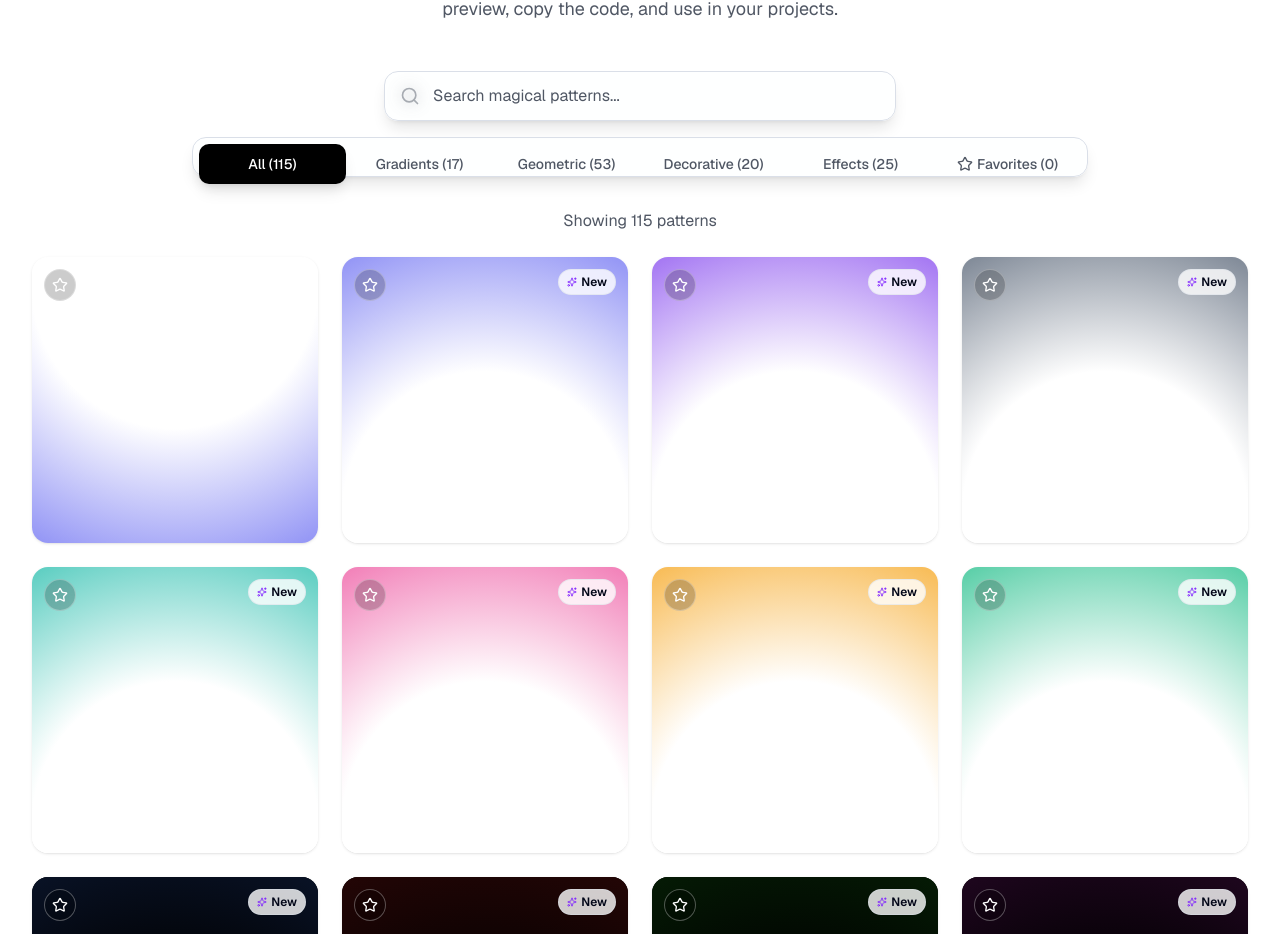
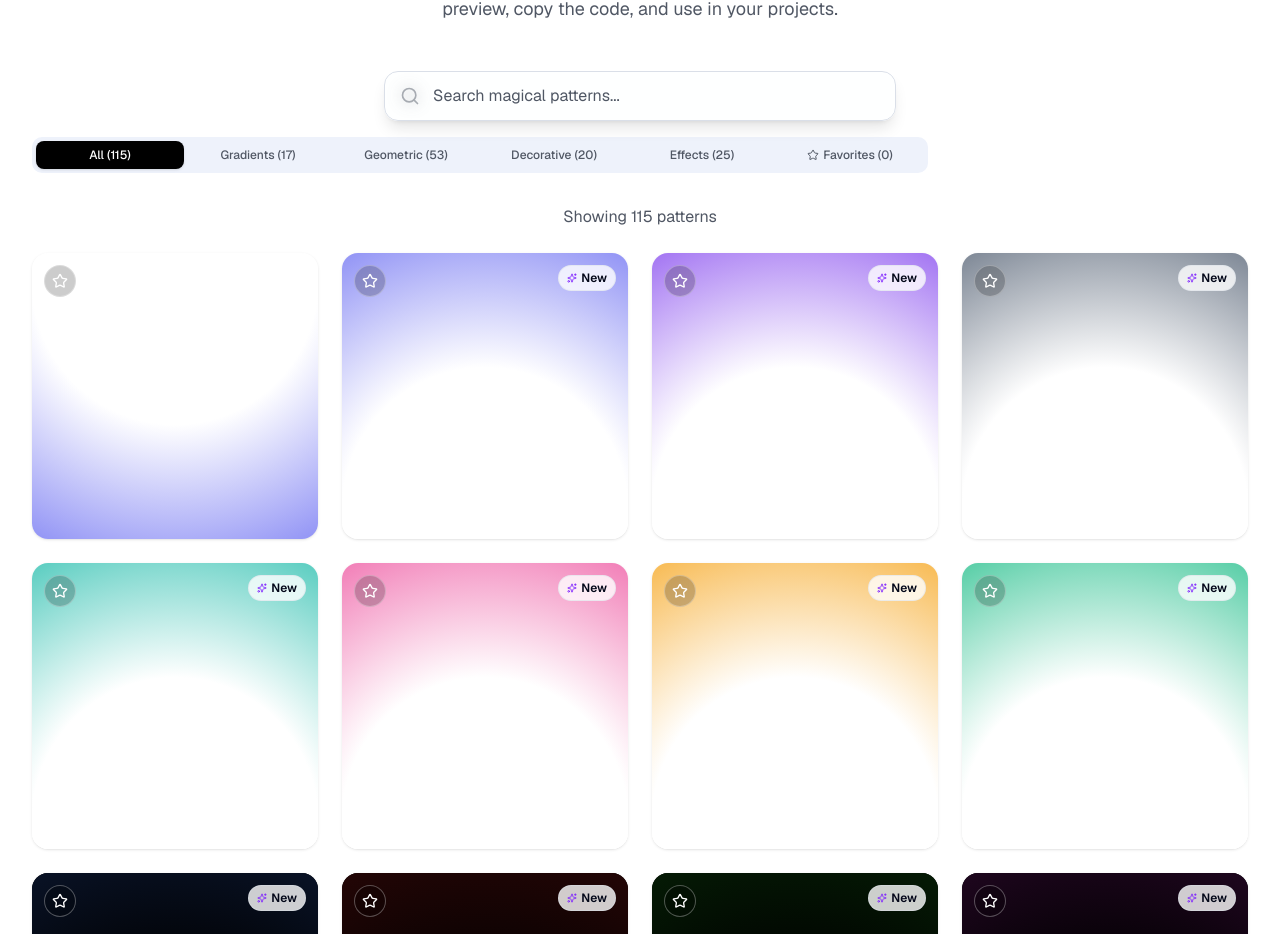
Before and after one commit to mayurbijarniya/pattern-genie, a Next.js app: page / in a window 1280 px wide. Shown: the part 1091-2025 px from the top of the page. Built offline with nearby package versions, Linux system fonts and the light colour scheme; a web font is replaced by a local one.

Commit message:
Made category tabs super compact and notifications solid

```diff
--- a/src/app/components/pattern-showcase.tsx
+++ b/src/app/components/pattern-showcase.tsx
@@ -304,48 +304,50 @@ export default function PatternShowcase({ activePattern: _activePattern, setActi
             )}
           </div>
 
-          {/* Category Filter Tabs */}
+          {/* Category Filter Tabs - Compact Design */}
+          <div className="w-full">
             <Tabs value={selectedCategory} onValueChange={setSelectedCategory} className="w-full">
-            <TabsList className="grid w-full grid-cols-6 max-w-4xl mx-auto bg-background/50 backdrop-blur-sm border shadow-lg rounded-xl p-1.5">
+              <TabsList className="inline-flex h-9 items-center justify-center rounded-lg bg-muted p-1 text-muted-foreground w-full max-w-4xl mx-auto">
                 <TabsTrigger
                   value="all"
-                className="data-[state=active]:bg-black data-[state=active]:text-white data-[state=active]:shadow-lg transition-all duration-200 font-medium text-xs sm:text-sm py-2 sm:py-2.5 px-2 sm:px-3 rounded-lg hover:bg-muted/80 min-h-[36px] sm:min-h-[40px]"
+                  className="inline-flex items-center justify-center whitespace-nowrap rounded-md px-2 py-1 text-xs font-medium ring-offset-background transition-all focus-visible:outline-none focus-visible:ring-2 focus-visible:ring-ring focus-visible:ring-offset-2 disabled:pointer-events-none disabled:opacity-50 data-[state=active]:bg-black data-[state=active]:text-white data-[state=active]:shadow h-7 flex-1"
                 >
                   All ({wavePatterns.length})
                 </TabsTrigger>
                 <TabsTrigger
                   value="gradients"
-                className="data-[state=active]:bg-black data-[state=active]:text-white data-[state=active]:shadow-lg transition-all duration-200 font-medium text-xs sm:text-sm py-2 sm:py-2.5 px-2 sm:px-3 rounded-lg hover:bg-muted/80 min-h-[36px] sm:min-h-[40px]"
+                  className="inline-flex items-center justify-center whitespace-nowrap rounded-md px-2 py-1 text-xs font-medium ring-offset-background transition-all focus-visible:outline-none focus-visible:ring-2 focus-visible:ring-ring focus-visible:ring-offset-2 disabled:pointer-events-none disabled:opacity-50 data-[state=active]:bg-black data-[state=active]:text-white data-[state=active]:shadow h-7 flex-1"
                 >
                   Gradients ({categoryStats.gradients || 0})
                 </TabsTrigger>
                 <TabsTrigger
                   value="geometric"
-                className="data-[state=active]:bg-black data-[state=active]:text-white data-[state=active]:shadow-lg transition-all duration-200 font-medium text-xs sm:text-sm py-2 sm:py-2.5 px-2 sm:px-3 rounded-lg hover:bg-muted/80 min-h-[36px] sm:min-h-[40px]"
+                  className="inline-flex items-center justify-center whitespace-nowrap rounded-md px-2 py-1 text-xs font-medium ring-offset-background transition-all focus-visible:outline-none focus-visible:ring-2 focus-visible:ring-ring focus-visible:ring-offset-2 disabled:pointer-events-none disabled:opacity-50 data-[state=active]:bg-black data-[state=active]:text-white data-[state=active]:shadow h-7 flex-1"
                 >
                   Geometric ({categoryStats.geometric || 0})
                 </TabsTrigger>
                 <TabsTrigger
                   value="decorative"
-                className="data-[state=active]:bg-black data-[state=active]:text-white data-[state=active]:shadow-lg transition-all duration-200 font-medium text-xs sm:text-sm py-2 sm:py-2.5 px-2 sm:px-3 rounded-lg hover:bg-muted/80 min-h-[36px] sm:min-h-[40px]"
+                  className="inline-flex items-center justify-center whitespace-nowrap rounded-md px-2 py-1 text-xs font-medium ring-offset-background transition-all focus-visible:outline-none focus-visible:ring-2 focus-visible:ring-ring focus-visible:ring-offset-2 disabled:pointer-events-none disabled:opacity-50 data-[state=active]:bg-black data-[state=active]:text-white data-[state=active]:shadow h-7 flex-1"
                 >
                   Decorative ({categoryStats.decorative || 0})
                 </TabsTrigger>
                 <TabsTrigger
                   value="effects"
-                className="data-[state=active]:bg-black data-[state=active]:text-white data-[state=active]:shadow-lg transition-all duration-200 font-medium text-xs sm:text-sm py-2 sm:py-2.5 px-2 sm:px-3 rounded-lg hover:bg-muted/80 min-h-[36px] sm:min-h-[40px]"
+                  className="inline-flex items-center justify-center whitespace-nowrap rounded-md px-2 py-1 text-xs font-medium ring-offset-background transition-all focus-visible:outline-none focus-visible:ring-2 focus-visible:ring-ring focus-visible:ring-offset-2 disabled:pointer-events-none disabled:opacity-50 data-[state=active]:bg-black data-[state=active]:text-white data-[state=active]:shadow h-7 flex-1"
                 >
                   Effects ({categoryStats.effects || 0})
                 </TabsTrigger>
                 <TabsTrigger
                   value="favorites"
-                className="data-[state=active]:bg-black data-[state=active]:text-white data-[state=active]:shadow-lg transition-all duration-200 font-medium text-xs sm:text-sm py-2 sm:py-2.5 px-2 sm:px-3 rounded-lg hover:bg-muted/80 min-h-[36px] sm:min-h-[40px]"
+                  className="inline-flex items-center justify-center whitespace-nowrap rounded-md px-2 py-1 text-xs font-medium ring-offset-background transition-all focus-visible:outline-none focus-visible:ring-2 focus-visible:ring-ring focus-visible:ring-offset-2 disabled:pointer-events-none disabled:opacity-50 data-[state=active]:bg-black data-[state=active]:text-white data-[state=active]:shadow h-7 flex-1"
                 >
-                <Star className="h-3 w-3 sm:h-4 sm:w-4 mr-1" />
+                  <Star className="h-3 w-3 mr-1" />
                   Favorites ({favorites.length})
                 </TabsTrigger>
               </TabsList>
             </Tabs>
+          </div>
         </div>
 
         {/* Results Count */}
--- a/src/app/layout.tsx
+++ b/src/app/layout.tsx
@@ -249,6 +249,8 @@ export default function RootLayout({
                 background: 'hsl(var(--background))',
                 color: 'hsl(var(--foreground))',
                 border: '1px solid hsl(var(--border))',
+                boxShadow: '0 10px 15px -3px rgba(0, 0, 0, 0.1), 0 4px 6px -2px rgba(0, 0, 0, 0.05)',
+                opacity: '1',
               },
             }}
           />
```
Also changed, not shown: 1 other file (tests, documents, lock files or other folders). Lines whose indentation alone changed are shown as unchanged.
